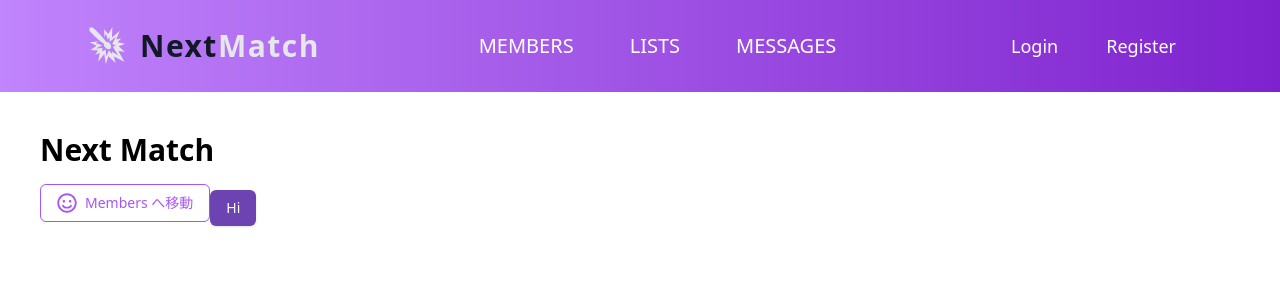
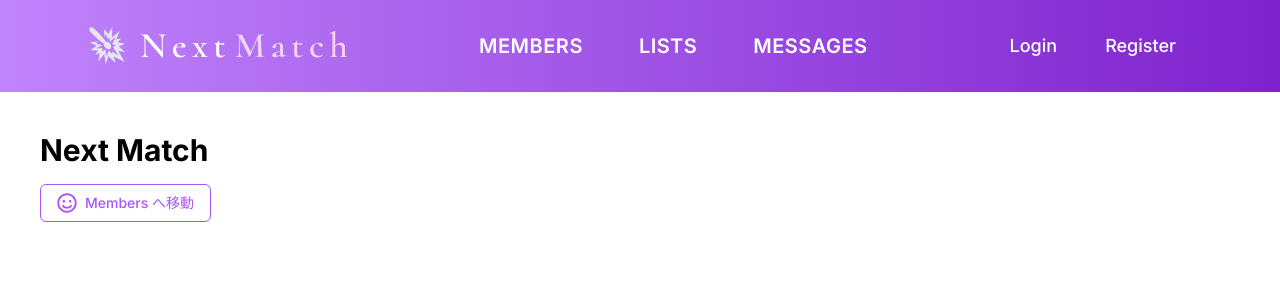
Before and after one commit to sahoooii/next-theOne, a Next.js app: page / in a window 1280 px wide. Shown: the top 300 px of the page. Built offline with nearby package versions, Linux system fonts and the light colour scheme.

Commit message:
Changed fonts and theme color

```diff
--- a/package.json
+++ b/package.json
@@ -10,8 +10,6 @@
 		"lint": "next lint"
 	},
 	"dependencies": {
-		"@fontsource/inter": "^5.2.8",
-		"@fontsource/poppins": "^5.2.7",
 		"@radix-ui/react-dialog": "^1.1.15",
 		"@radix-ui/react-navigation-menu": "^1.2.14",
 		"@radix-ui/react-slot": "^1.2.4",
--- a/src/app/components/navbar/TopNav.tsx
+++ b/src/app/components/navbar/TopNav.tsx
@@ -19,8 +19,9 @@ import { IoListSharp, IoPersonAddOutline } from 'react-icons/io5';
 import { TiMessages } from 'react-icons/ti';
 import { VisuallyHidden } from '@radix-ui/react-visually-hidden';
 
-const linkStyleLg = 'text-xl uppercase transition hover:text-gray-300 font-sans';
-const linkStyleMobile = 'hover:text-gray-300 flex items-center gap-3 font-sans';
+const linkStyleLg =
+	'text-xl uppercase transition hover:text-gray-300 font-semibold tracking-wide';
+const linkStyleMobile = 'hover:text-gray-300 flex items-center gap-3';
 
 const links = [
 	{ href: '/members', label: 'Members' },
@@ -43,10 +44,12 @@ const TopNav = () => {
 					className='flex items-center gap-3 hover:opacity-40 transition duration-300'
 				>
 					<GiMatchTip size={40} className='text-gray-200' />
-					<div className='flex text-3xl font-bold font-display tracking-wider'>
-						<span className='text-gray-900'>Next</span>
-						<span className='text-gray-200'>Match</span>
-					</div>
+					<h1 className='font-display text-4xl font-semibold tracking-[0.15em]'>
+						<span className='text-white'>Next</span>
+						<span className='bg-gradient-to-r from-purple-200 to-pink-200 bg-clip-text text-transparent ml-1'>
+							Match
+						</span>
+					</h1>
 				</Link>
 				{/* Center Nav（Only desktop） */}
 				<div className='hidden lg:flex items-center gap-8 relative'>
--- a/src/app/globals.css
+++ b/src/app/globals.css
@@ -22,7 +22,8 @@
 		--destructive-foreground: 210 20% 98%;
 		--border: 220 13% 91%;
 		--input: 220 13% 91%;
-		--ring: 262.1 83.3% 57.8%;
+		--primary: 262 45% 48%;
+		--primary-foreground: 0 0% 100%;
 		--radius: 0.5rem;
 		--chart-1: 12 76% 61%;
 		--chart-2: 173 58% 39%;
@@ -38,7 +39,7 @@
 		--card-foreground: 210 20% 98%;
 		--popover: 224 71.4% 4.1%;
 		--popover-foreground: 210 20% 98%;
-		--primary: 263.4 70% 50.4%;
+		--primary: 265 60% 60%;
 		--primary-foreground: 210 20% 98%;
 		--secondary: 215 27.9% 16.9%;
 		--secondary-foreground: 210 20% 98%;
--- a/src/app/layout.tsx
+++ b/src/app/layout.tsx
@@ -2,11 +2,23 @@ import type { Metadata } from 'next';
 import './globals.css';
 import TopNav from './components/navbar/TopNav';
 import { Providers } from './components/Providers';
+import { Inter, Cormorant } from 'next/font/google';
 
 export const metadata: Metadata = {
 	title: 'Next Match',
 	description: 'Generated by create next app',
 };
+
+const inter = Inter({
+	subsets: ['latin'],
+	variable: '--font-sans',
+});
+
+const cormorant = Cormorant({
+	subsets: ['latin'],
+	weight: ['400', '600', '700'],
+	variable: '--font-display',
+});
 
 export default function RootLayout({
 	children,
@@ -14,8 +26,8 @@ export default function RootLayout({
 	children: React.ReactNode;
 }) {
 	return (
-		<html lang='en'>
-			<body>
+		<html lang='en' className={`${inter.variable} ${cormorant.variable}`}>
+			<body className='font-sans'>
 				<Providers>
 					<TopNav />
 					{children}
--- a/src/app/page.tsx
+++ b/src/app/page.tsx
@@ -1,6 +1,5 @@
 'use client';
 
-import { Button } from '@/components/ui/button';
 import Link from 'next/link';
 import { FaRegSmile } from 'react-icons/fa';
 
@@ -15,7 +14,6 @@ export default function Home() {
 				<FaRegSmile size={20} />
 				<span>Members へ移動</span>
 			</Link>
-			<Button className='bg-primary'>Hi</Button>
 		</div>
 	);
 }
--- a/tailwind.config.js
+++ b/tailwind.config.js
@@ -14,6 +14,10 @@ const config = {
 				md: 'calc(var(--radius) - 2px)',
 				sm: 'calc(var(--radius) - 4px)',
 			},
+			fontFamily: {
+				sans: ['var(--font-sans)'],
+				display: ['var(--font-display)'],
+			},
 			colors: {
 				background: 'hsl(var(--background))',
 				foreground: 'hsl(var(--foreground))',
```
Also changed, not shown: 1 other file (tests, documents, lock files or other folders).
